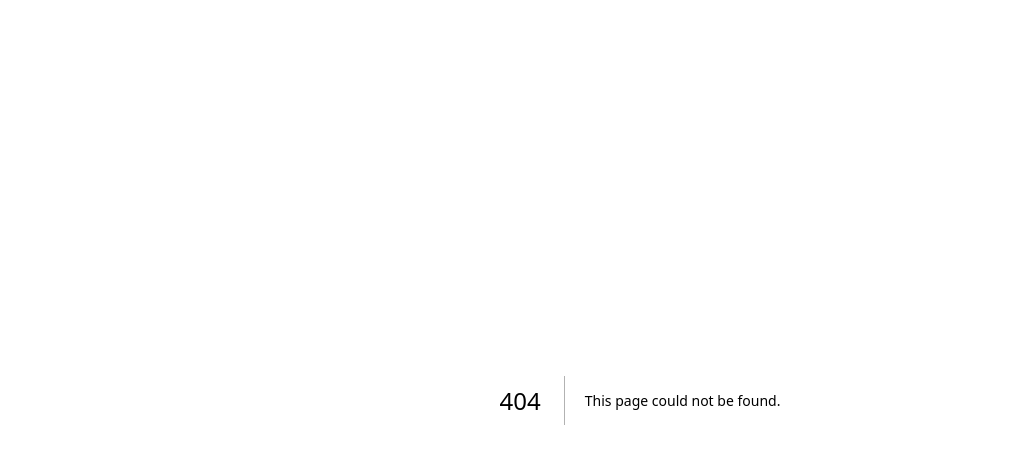
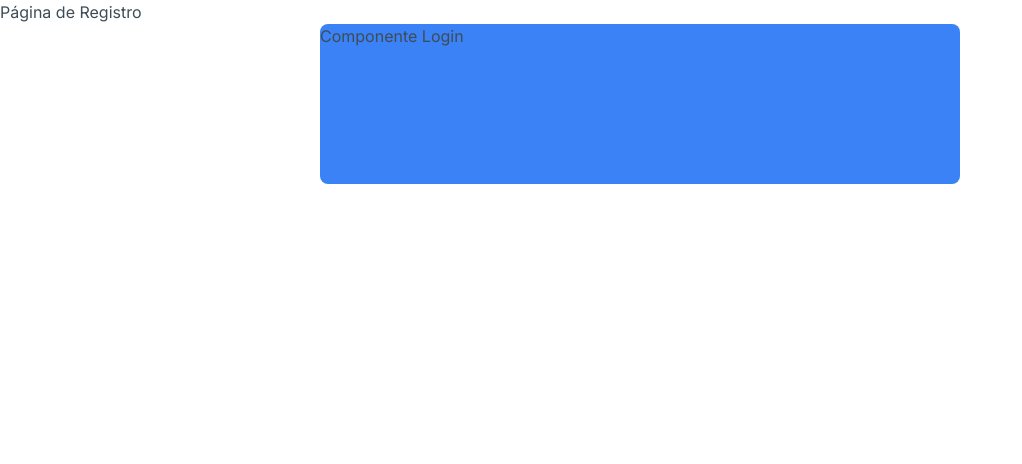
Before and after one commit to luanamsilva/login-system, a Next.js app: page /register in a window 1280 px wide. Before the commit this address had no page. Shown: the top 464 px of the page, without its empty margins (0-1022 px from the left). Built offline with nearby package versions, Linux system fonts and the light colour scheme.

Commit message:
add-pages

```diff
--- a/src/app/globals.css
+++ b/src/app/globals.css
@@ -16,20 +16,9 @@
  --orange: #F0833C;
 }
 
-@media (prefers-color-scheme: dark) {
-  :root {
-    --foreground-rgb: 255, 255, 255;
-    --background-start-rgb: 0, 0, 0;
-    --background-end-rgb: 0, 0, 0;
-  }
-}
+
 
 body {
-  color: rgb(var(--foreground-rgb));
-  background: linear-gradient(
-      to bottom,
-      transparent,
-      rgb(var(--background-end-rgb))
-    )
-    rgb(var(--background-start-rgb));
+  color: var(--gray--400);
+  background:  var(--white)
 }
--- /dev/null
+++ b/src/app/login/page.tsx
@@ -0,0 +1,9 @@
+import LoginCard from '../../components/LoginCard'
+export default function LoginPage() {
+  return (
+    <main>
+<h1>Página de Login</h1>
+<LoginCard/>
+    </main>
+  )
+}
--- a/src/app/page.tsx
+++ b/src/app/page.tsx
@@ -1,9 +1,7 @@
-import Image from 'next/image'
-
 export default function Home() {
   return (
     <main>
-<h1>Teste</h1>
+<h1>Página Home</h1>
     </main>
   )
 }
--- /dev/null
+++ b/src/app/register/page.tsx
@@ -0,0 +1,9 @@
+import LoginCard from '../../components/LoginCard'
+export default function RegisterPAge() {
+  return (
+    <main>
+<h1>Página de Registro</h1>
+<LoginCard/>
+    </main>
+  )
+}
--- /dev/null
+++ b/src/components/LoginCard.tsx
@@ -0,0 +1,10 @@
+export default function LoginCard() {
+  return (
+    <main>
+      <div>
+        <p className="bg-blue-500 m-auto w-1/2 h-40 rounded-lg" >Componente Login</p>
+
+  </div>
+    </main>
+  )
+}
```
